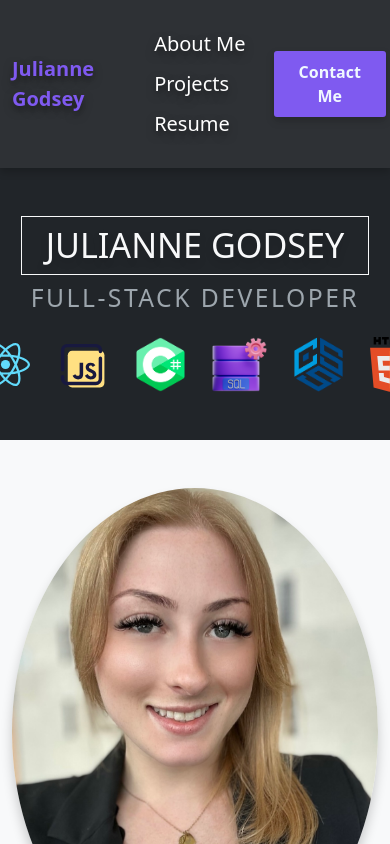
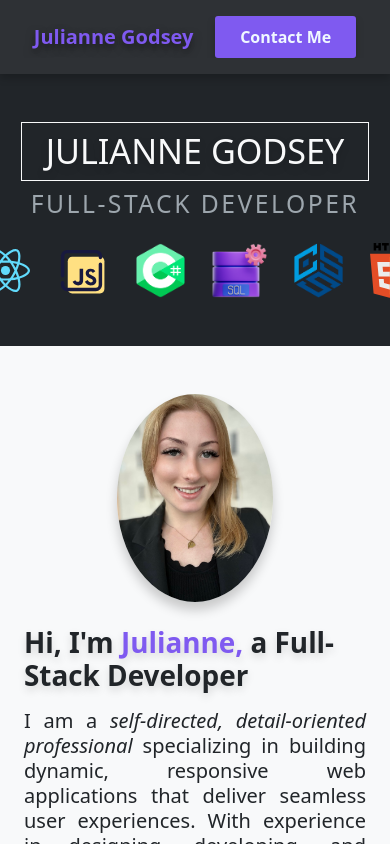
Before and after one commit to juliannegodsey1/Portfolio-React, a React (Vite) app: page / in a window 390 px wide. Shown: the top 844 px of the page. Built offline with nearby package versions, Linux system fonts and the light colour scheme.

Commit message:
media queries added

```diff
--- a/src/App.css
+++ b/src/App.css
@@ -0,0 +1,9 @@
+*,
+*::before,
+*::after {
+  box-sizing: border-box;
+}
+
+body {
+  overflow-x: hidden;
+}
--- a/src/App.jsx
+++ b/src/App.jsx
@@ -1,4 +1,5 @@
 import { useEffect } from "react";
+import "./App.css";
 import Header from "./components/header/Header";
 import Home from "./components/home/Home";
 import AboutMe from "./components/about-me/AboutMe";
--- a/src/components/about-me/about-me.css
+++ b/src/components/about-me/about-me.css
@@ -1,6 +1,10 @@
 .img-box {
   box-shadow: 0px 8px 12px rgba(0, 0, 0, 0.2);
   border-radius: 50%;
+  width: 18vw;
+  height: auto;
+  object-fit: cover;
+  margin: 0 auto;
 }
 
 .speech-bubble {
@@ -69,3 +73,10 @@ p {
 .social-logo:hover {
   transform: scale(1.1);
 }
+
+@media (max-width: 768px) {
+  .img-box {
+    width: 40vw;
+    height: auto;
+  }
+}
--- a/src/components/header/header.css
+++ b/src/components/header/header.css
@@ -4,6 +4,10 @@
   top: 0;
   z-index: 1000;
   box-shadow: 0px 4px 8px rgba(0, 0, 0, 0.2);
+}
+
+.navbar {
+  display: none;
 }
 
 .logo {
@@ -37,3 +41,13 @@
   color: #7f5af0;
   box-shadow: 0px 4px 8px rgba(255, 255, 255, 0.2);
 }
+
+@media (max-width: 768px) {
+  .container {
+    max-width: 100%;
+    overflow-x: hidden;
+  }
+  .navbar {
+    width: 100%;
+  }
+}
```
